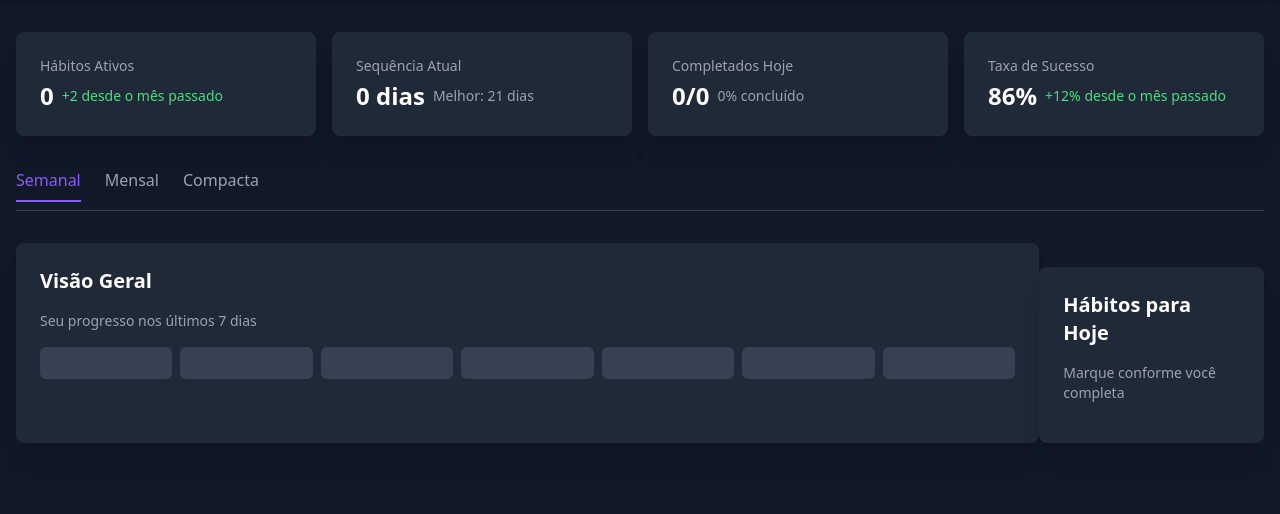
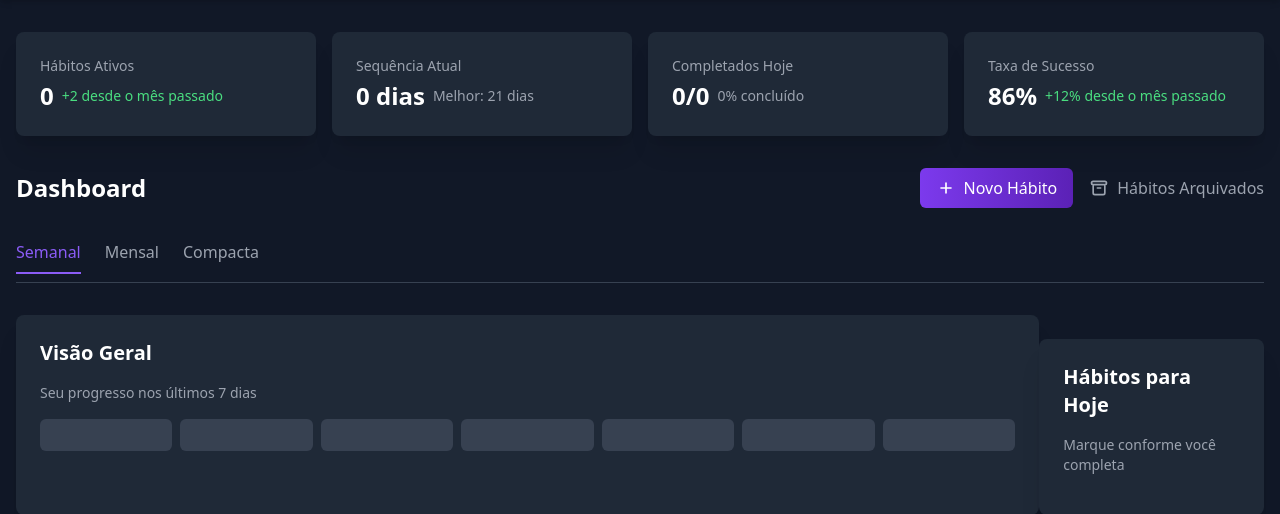
Before and after one commit to Brassolotto/habitflow, a Django app: page / in a window 1280 px wide. Shown: the part 56-570 px from the top of the page. Run offline with Django 5.2, Linux system fonts and the light colour scheme; the visitor is signed in with stand-in values (Sample User, id 1); data that the repository does not hold is empty.

Commit message:
feat: Implement archived habits feature with restore functionality and update habit model fields

```diff
--- a/habits/models.py
+++ b/habits/models.py
@@ -3,11 +3,11 @@ from django.contrib.auth.models import User
 from django.utils import timezone
 
 class Habit(models.Model):
-    user = models.ForeignKey(User, on_delete=models.CASCADE, related_name='habits')
+    user = models.ForeignKey(User, on_delete=models.CASCADE)
     name = models.CharField(max_length=100)
     description = models.TextField(blank=True, null=True)
-    color = models.CharField(max_length=20, default='#3B82F6')  # Azul padrão
-    icon = models.CharField(max_length=50, blank=True, null=True)
+    color = models.CharField(max_length=7, default='#8B5CF6')  # Cor em formato hexadecimal
+    icon = models.CharField(max_length=20, blank=True, null=True)
     created_at = models.DateTimeField(auto_now_add=True)
     updated_at = models.DateTimeField(auto_now=True)
     is_archived = models.BooleanField(default=False)
--- a/habits/templates/habits/dashboard.html
+++ b/habits/templates/habits/dashboard.html
@@ -49,6 +49,24 @@
             </div>
         </div>
     </div>
+
+    <div class="flex justify-between items-center mb-4">
+    <h1 class="text-2xl font-bold">Dashboard</h1>
+    <div class="flex space-x-4">
+        <a href="{% url 'habit_create' %}" class="bg-gradient-to-r from-purple-600 to-purple-800 hover:from-purple-700 hover:to-purple-900 text-white px-4 py-2 rounded-md flex items-center">
+            <svg class="w-5 h-5 mr-2" fill="none" stroke="currentColor" viewBox="0 0 24 24" xmlns="http://www.w3.org/2000/svg">
+                <path stroke-linecap="round" stroke-linejoin="round" stroke-width="2" d="M12 6v6m0 0v6m0-6h6m-6 0H6"></path>
+            </svg>
+            Novo Hábito
+        </a>
+        <a href="{% url 'archived_habits' %}" class="text-gray-400 hover:text-white flex items-center">
+            <svg class="w-5 h-5 mr-2" fill="none" stroke="currentColor" viewBox="0 0 24 24" xmlns="http://www.w3.org/2000/svg">
+                <path stroke-linecap="round" stroke-linejoin="round" stroke-width="2" d="M5 8h14M5 8a2 2 0 110-4h14a2 2 0 110 4M5 8v10a2 2 0 002 2h10a2 2 0 002-2V8m-9 4h4"></path>
+            </svg>
+            Hábitos Arquivados
+        </a>
+    </div>
+</div>
 
     <!-- Filtros de Visualização -->
     <div class="border-b border-gray-700 pb-2">
--- a/habits/urls.py
+++ b/habits/urls.py
@@ -12,4 +12,7 @@ urlpatterns = [
     path('habit/<int:habit_id>/toggle/<str:date>/', views.toggle_habit_record, name='toggle_habit_record'),
     path('toggle/', views.toggle_habit, name='toggle_habit'),
     path('counters/', views.get_counters, name='get_counters'),
+    path('habits/archived/', views.archived_habits, name='archived_habits'),
+    path('habit/<int:pk>/restore/', views.habit_restore, name='habit_restore'),
+
 ]
--- a/habits/views.py
+++ b/habits/views.py
@@ -440,3 +440,22 @@ def get_counters(request):
         })
 
     return JsonResponse({'status': 'error', 'message': 'Invalid request'}, status=400)
+
+@login_required
+def archived_habits(request):
+    """Lista os hábitos arquivados do usuário"""
+    habits = Habit.objects.filter(user=request.user, is_archived=True)
+    return render(request, 'habits/archived_habits.html', {'habits': habits})
+
+@login_required
+def habit_restore(request, pk):
+    """Restaura um hábito arquivado"""
+    habit = get_object_or_404(Habit, pk=pk, user=request.user, is_archived=True)
+
+    if request.method == 'POST':
+        habit.is_archived = False
+        habit.save()
+        messages.success(request, 'Hábito restaurado com sucesso!')
+        return redirect('archived_habits')
+
+    return redirect('archived_habits')
```
Also changed, not shown: habits/templates/habits/archived_habits.html (added, +53 -0 lines), habits/templates/habits/habit_confirm_delete.html (+6 -6 lines), habits/migrations/0002_alter_habit_color_alter_habit_icon_alter_habit_user.py (added).
